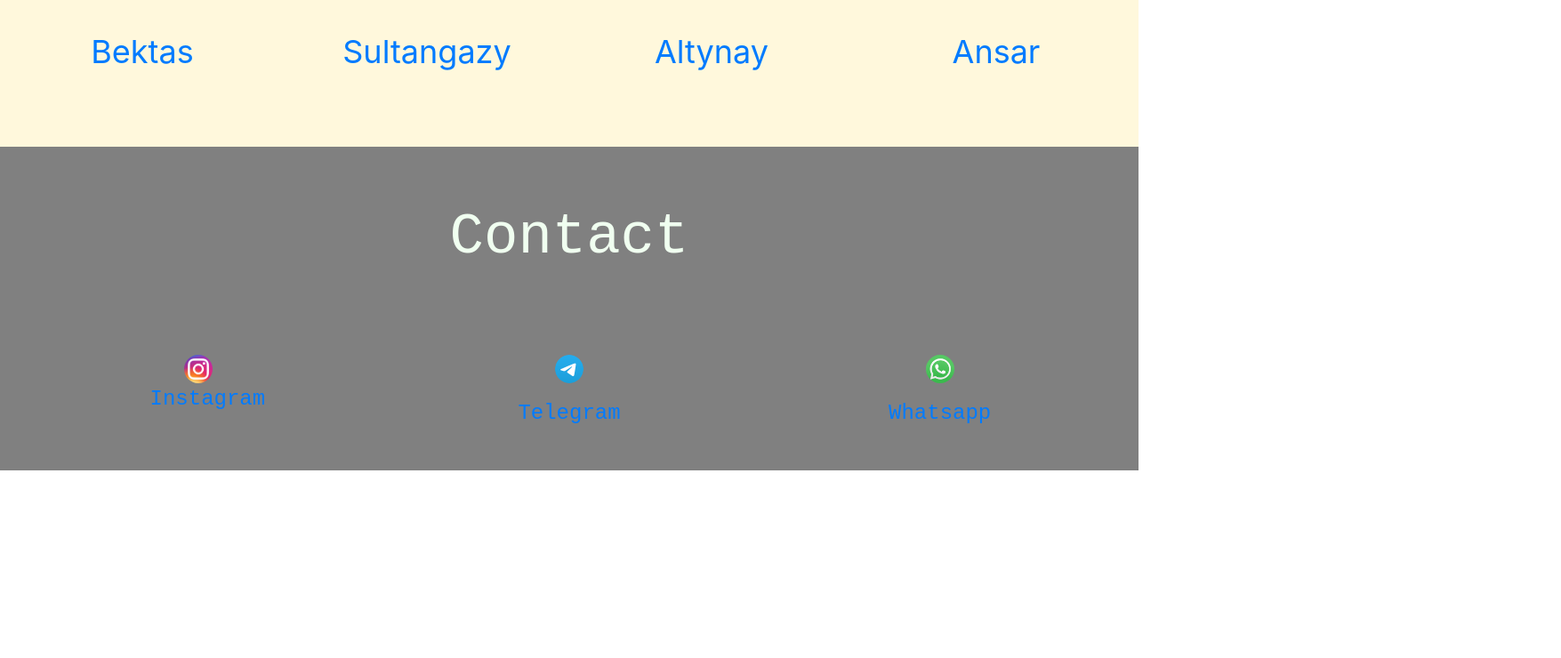
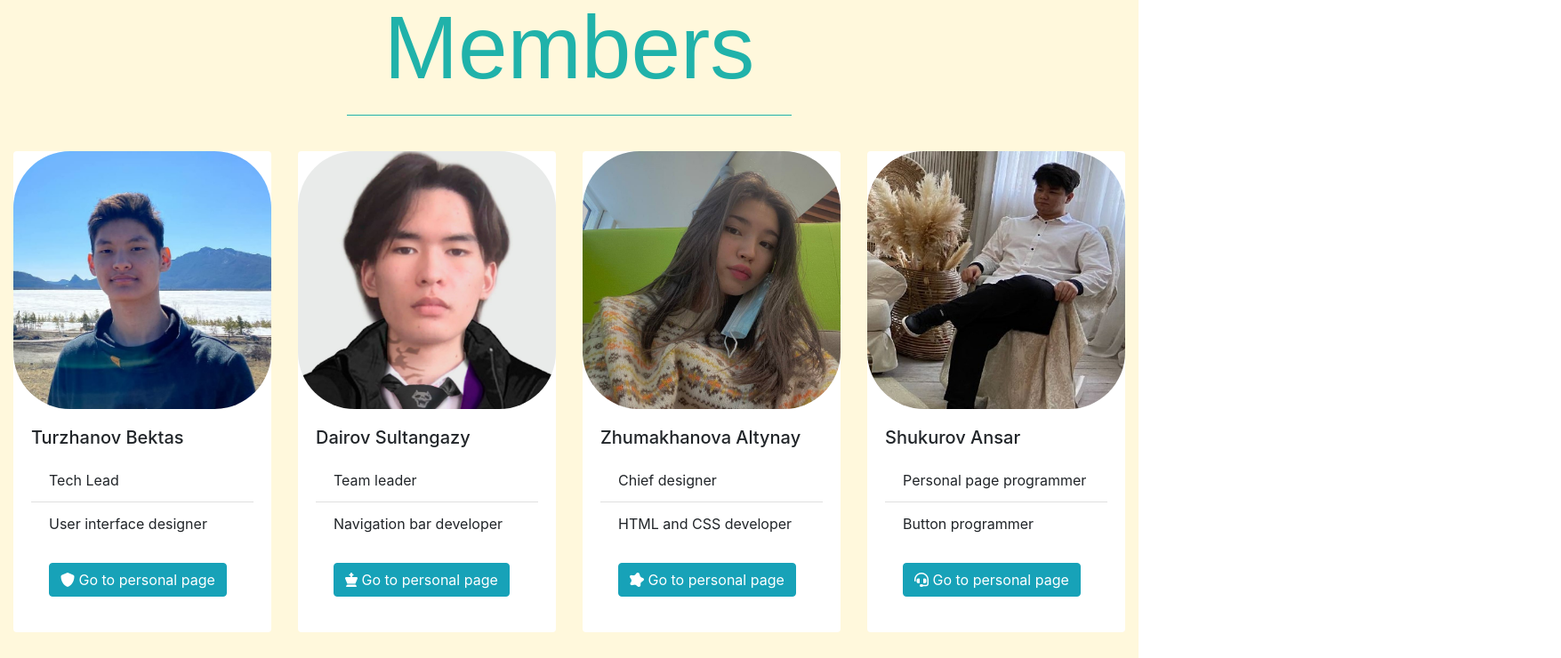
Before and after one commit to M1ion/M1ion, a plain HTML site: page index.html in a window 1280 px wide. Shown: the part 2060-2800 px from the top of the page at 89% size, 1755 px wide, since content can reach past the window. Before the commit the page ends 2589 px from the top, so only its background shows below. Drawn offline with nearby package versions, Linux system fonts and the light colour scheme; a web font is replaced by a local one.

Commit message:
Update index.html

```diff
--- a/index.html
+++ b/index.html
@@ -12,12 +12,18 @@
   <script src="https://cdn.jsdelivr.net/npm/bootstrap@4.6.1/dist/js/bootstrap.min.js" integrity="sha384-VHvPCCyXqtD5DqJeNxl2dtTyhF78xXNXdkwX1CZeRusQfRKp+tA7hAShOK/B/fQ2" crossorigin="anonymous"></script>
   <!--Favicon-->
   <link rel="icon" href="css/favicon.ico">
+  <!--Font Awesome-->
+  <script src="https://kit.fontawesome.com/38b1af0009.js" crossorigin="anonymous"></script>
+  <!--Font Family-->
+  <link rel="preconnect" href="https://fonts.googleapis.com">
+  <link rel="preconnect" href="https://fonts.gstatic.com" crossorigin>
+  <link href="https://fonts.googleapis.com/css2?family=Akaya+Telivigala&family=Zen+Kaku+Gothic+Antique:wght@300&display=swap" rel="stylesheet">
 </head>
 
 <body>
   <!-- nav bar -->
   <nav class="navbar navbar-expand-sm navbar-light h-auto" style = "background-color: powderblue;">
-    <a class="navbar-brand" href="https://m1ion.github.io/">&emsp;Home</a>
+    <a class="navbar-brand" href="https://m1ion.github.io/" style="color:black">&emsp;<i class="fa-solid fa-house-chimney"></i><strong> Home</strong></a>
     <button class="navbar-toggler" type="button" data-toggle="collapse" data-target="#navbarSupportedContent" aria-controls="navbarSupportedContent" aria-expanded="false" aria-label="Toggle navigation">
       <span class="navbar-toggler-icon"></span>
     </button>
@@ -55,7 +61,7 @@
 
   <div class = "container">
   <div class = "row">
-    <div class = "col-lg-6 m-auto">
+    <div class = "col-lg-6">
       <h1 style="color: #20B2AA; font-family: cursive; text-align: center;">About us</h1><br>
       <br><p class="paragraph">
         This is the personal website of our team called Mlion.<br>
@@ -65,8 +71,8 @@
         Currently, we are learning HTML and CSS.</p>
     </div>
     <div class = "col-lg-6">
-      <center>
-      <img src="Mlion.jpeg" height="400" width="500">
+    <center>
+    <p><img id="teamPhoto"src="Mlion.jpeg"></p>
     </center>
     </div>
   </div>
@@ -75,8 +81,72 @@
 
 <!-- 3 container -->
 <section class="container-fluid" style="background: cornsilk;">
-
   <h1 id="heading3">Members</h1>
+  <hr id="sec-rule"><br>
+<!-- card example -->
+<div class="row" style="padding-bottom: 3em">
+  <div class="col-6 col-md-3">
+    <div class="card border-0 mb-3">
+      <img src="beka.jpeg">
+      <div class="card-body">
+        <h5 class="card-title">Turzhanov Bektas</h5>
+        <ul class="res-items list-group list-group-flush">
+          <li class="responsibilities list-group-item">Tech Lead</li>
+          <li class="responsibilities list-group-item">User interface designer</li>
+        </ul>
+        <div class="card-body">
+        <a href="Bektas.html" class="btn btn-info"><i class="fa-solid fa-shield"></i> Go to personal page</a>
+        </div>
+      </div>
+    </div>
+  </div>
+  <div class="col-6 col-md-3">
+    <div class="card border-0 mb-3">
+      <img src="sgz.jpeg">
+      <div class="card-body">
+        <h5 class="card-title">Dairov Sultangazy</h5>
+        <ul class="res-items list-group list-group-flush">
+          <li class="responsibilities list-group-item">Team leader</li>
+          <li class="responsibilities list-group-item">Navigation bar developer</li>
+        </ul>
+        <div class="card-body">
+        <a href="Sultangazy.html" class="btn btn-info"><i class="fa-solid fa-chess-king"></i> Go to personal page</a>
+        </div>
+      </div>
+    </div>
+  </div>
+  <div class="col-6 col-md-3">
+    <div class="card border-0 mb-3">
+      <img src="Altynay1.jpeg">
+      <div class="card-body">
+        <h5 class="card-title">Zhumakhanova Altynay</h5>
+        <ul class="res-items list-group list-group-flush">
+          <li class="responsibilities list-group-item">Chief designer</li>
+          <li class="responsibilities list-group-item">HTML and CSS developer</li>
+        </ul>
+        <div class="card-body">
+        <a href="Altynay.html" class="btn btn-info"><i class="fa-solid fa-splotch"></i> Go to personal page</a>
+        </div>
+      </div>
+    </div>
+  </div>
+  <div class="col-6 col-md-3">
+    <div class="card border-0 mb-3">
+      <img src="Ansar.jpeg">
+      <div class="card-body">
+        <h5 class="card-title">Shukurov Ansar</h5>
+        <ul class="res-items list-group list-group-flush">
+          <li class="responsibilities list-group-item">Personal page programmer</li>
+          <li class="responsibilities list-group-item">Button programmer</li>
+        </ul>
+        <div class="card-body">
+        <a href="Ansar.html" class="btn btn-info"><i class="fa-solid fa-headset"></i> Go to personal page</a>
+        </div>
+      </div>
+    </div>
+  </div>
+</div>
+  <!-- <h1 id="heading3">Members</h1>
   <hr id="sec-rule"><br>
   <center>
   <div class = "row row-cols-1 row-cols-sm-2 row-cols-md-4">
@@ -97,7 +167,7 @@
       <p class="member-name"><a href="Ansar.html">Ansar</a></p>
     </div>
   </div>
-</center>
+</center> -->
 </section>
 
 <!-- How it was before
@@ -128,15 +198,15 @@
     <div class="container-fluid">
       <div class="row justify-content-md-center">
         <div class="last-table col col-lg-4">
-          <span><img src="inst.png" width="32" height="32"></span>
-          <span><p class = "Space"><a href="https://instagram.com/sixxnai?utm_medium=copy_link">Instagram</a></p></span>
+          <span><img class = "contact-img" src="inst.png" width="32" height="32"></span>
+          <span><p class = "Space" style="padding-top: 15"><a href="https://instagram.com/sixxnai?utm_medium=copy_link">Instagram</a></p></span>
         </div>
         <div class="last-table col col-lg-4">
-          <span><img src="Telegram.png" width="32" height="32"></span>
+          <span><img class = "contact-img" src="Telegram.png" width="32" height="32"></span>
           <span><p class = "Space"></p><a href="https://t.me/bekatop1gg">Telegram</a></p></span>
         </div>
         <div class="last-table col col-lg-4">
-          <span><img src="whatsup.png" width="32" height="32"></span>
+          <span><img class = "contact-img" src="whatsup.png" width="32" height="32"></span>
           <span><p class = "Space"></p><a href="https://wa.me/+77778187401">Whatsapp</a></p></span>
         </div>
       </div>
@@ -161,5 +231,6 @@
 
 </div>
 -->
+
 </body>
 </html>
```
